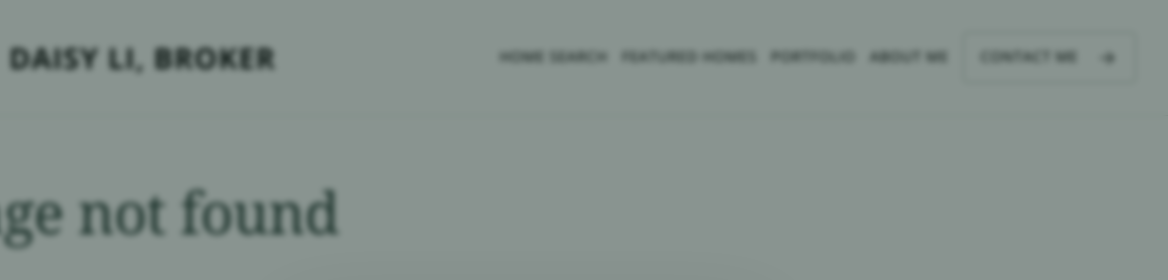
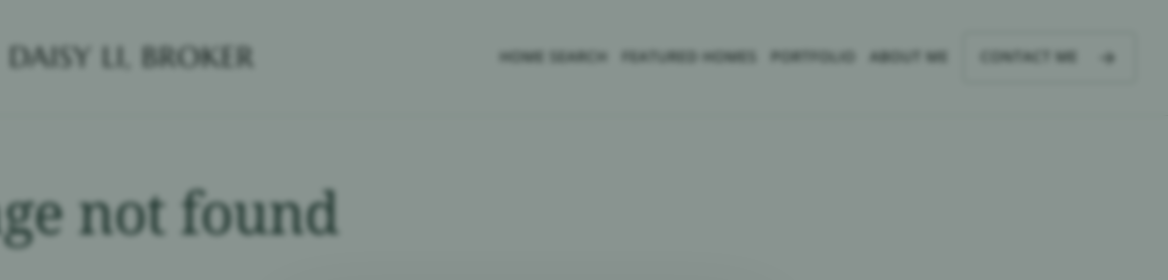
Before and after one commit to maplehe7/daisyli, a website: page site/index.html in a window 1280 px wide. Shown: the top 280 px of the page, 112-1280 px from the left. Drawn offline with Linux system fonts and the light colour scheme; no server answers.

Commit message:
Use regular Marcellus serif for navbar brand name

```diff
--- a/site/site.css
+++ b/site/site.css
@@ -162,7 +162,7 @@ html[lang=zh-Hans] .about-hero p,html[lang=zh-Hans] .community-story p{line-heig
 
 /* Larger monogram, with consistent capitals throughout the header. */
 .site-header .brand>span,.site-header #main-nav{font-family:var(--sans);font-weight:500;text-transform:uppercase;letter-spacing:1px}
-.site-header .brand>span{white-space:nowrap;font-weight:700}
+.site-header .brand>span{white-space:nowrap;font-family:'Marcellus',Georgia,serif;font-weight:400}
 .site-header .brand img{width:76px;height:76px;flex-shrink:0}
 .site-header #main-nav{font-size:16px;gap:20px}
 @media(min-width:1201px) and (max-width:1350px){
--- a/web/site.css
+++ b/web/site.css
@@ -162,7 +162,7 @@ html[lang=zh-Hans] .about-hero p,html[lang=zh-Hans] .community-story p{line-heig
 
 /* Larger monogram, with consistent capitals throughout the header. */
 .site-header .brand>span,.site-header #main-nav{font-family:var(--sans);font-weight:500;text-transform:uppercase;letter-spacing:1px}
-.site-header .brand>span{white-space:nowrap;font-weight:700}
+.site-header .brand>span{white-space:nowrap;font-family:'Marcellus',Georgia,serif;font-weight:400}
 .site-header .brand img{width:76px;height:76px;flex-shrink:0}
 .site-header #main-nav{font-size:16px;gap:20px}
 @media(min-width:1201px) and (max-width:1350px){
```
